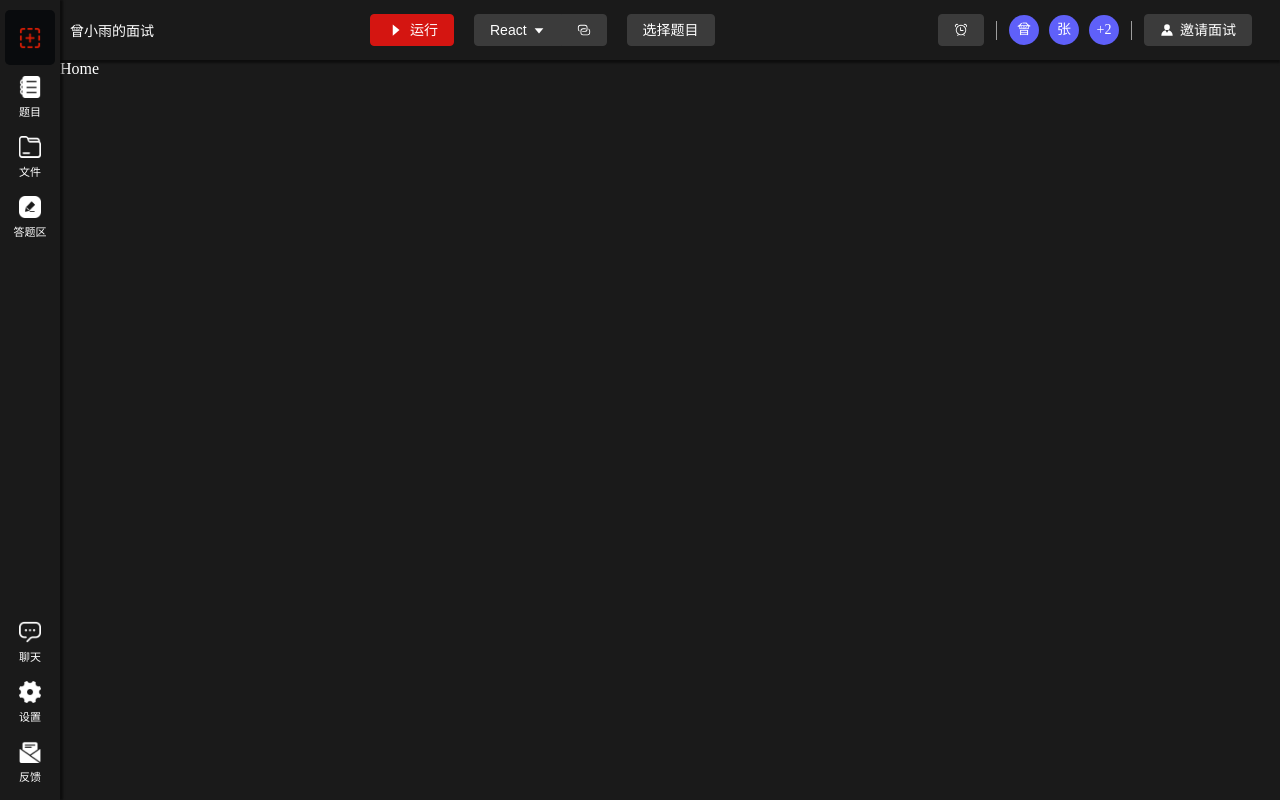
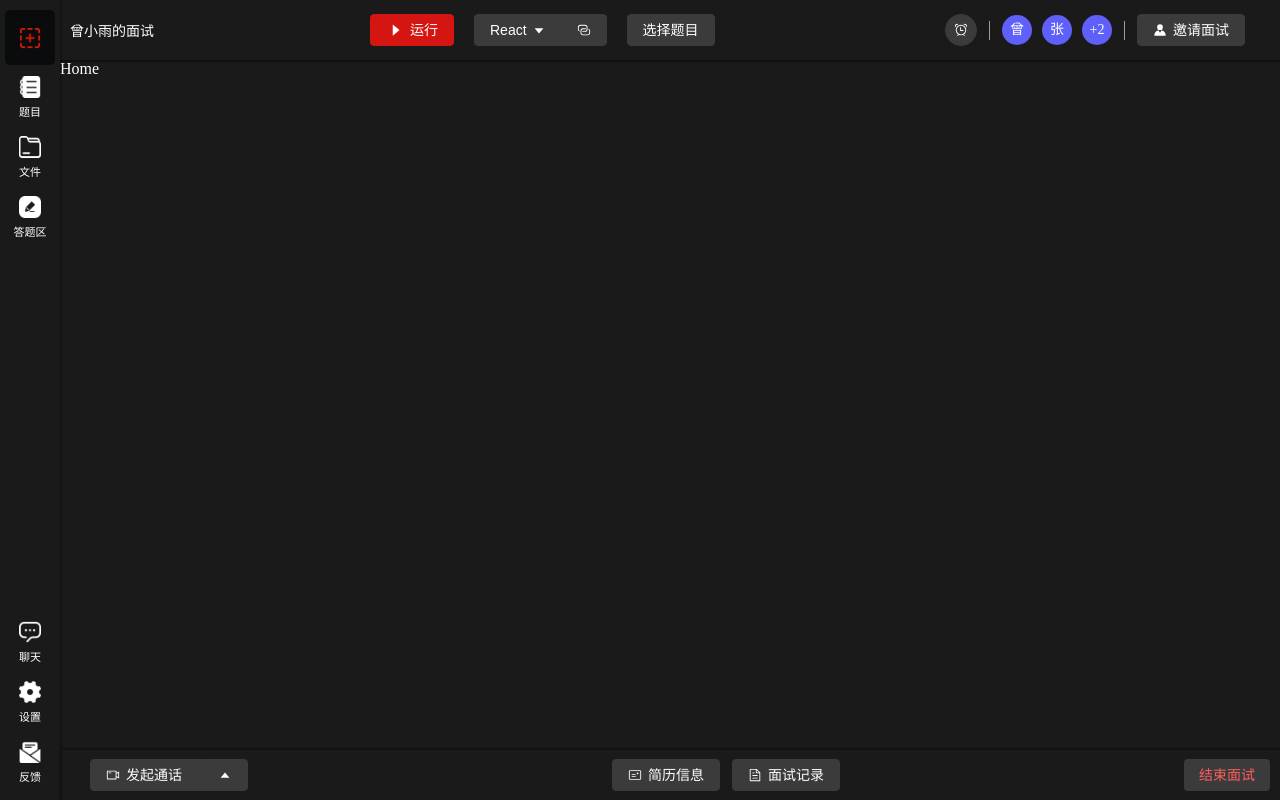
Before and after one commit to hjhxy/showmecode, a Vue app: page / in a window 1280 px wide. Built offline with nearby package versions, Linux system fonts and the light colour scheme.

Commit message:
feature: 新增footerbar

```diff
--- /dev/null
+++ b/src/renderer/src/layout/FooterBar/index.vue
@@ -0,0 +1,49 @@
+<script setup lang="ts">
+import { CaretTop, VideoCamera, Avatar, Postcard, Document } from '@element-plus/icons-vue'
+</script>
+
+<template>
+  <div class="footerbar-container">
+    <div class="lefttitle">
+      <div class="clock">
+        <el-button-group style="margin: 0px 20px">
+          <el-button color="#3b3b3b">
+            <el-icon><VideoCamera /></el-icon>
+            <span style="margin-right: 5px">发起通话</span>
+          </el-button>
+          <el-button color="#3b3b3b">
+            <el-icon><CaretTop /></el-icon>
+          </el-button>
+        </el-button-group>
+      </div>
+    </div>
+    <div class="center">
+      <el-button color="#3b3b3b">
+        <el-icon><Postcard /></el-icon>
+        <span>简历信息</span>
+      </el-button>
+      <el-button color="#3b3b3b">
+        <el-icon><Document /></el-icon>
+        <span>面试记录</span>
+      </el-button>
+    </div>
+    <div class="right">
+      <div class="invate">
+        <el-button color="rgb(255, 95, 95)" plain style="border: none; background-color: #3b3b3b">
+          <span>结束面试</span>
+        </el-button>
+      </div>
+    </div>
+  </div>
+</template>
+
+<style lang="less" scoped>
+.footerbar-container {
+  padding: 10px;
+  height: 100%;
+  display: flex;
+  justify-content: space-between;
+  align-items: center;
+  color: rgb(255, 95, 95);
+}
+</style>
--- a/src/renderer/src/layout/HeaderBar/index.vue
+++ b/src/renderer/src/layout/HeaderBar/index.vue
@@ -67,7 +67,7 @@ const { peopleList } = usePeopleList()
     </div>
     <div class="right">
       <div class="clock">
-        <el-button color="#3b3b3b">
+        <el-button color="#3b3b3b" circle>
           <el-icon><AlarmClock /></el-icon>
         </el-button>
       </div>
--- a/src/renderer/src/layout/index.vue
+++ b/src/renderer/src/layout/index.vue
@@ -1,7 +1,8 @@
 <script setup lang="ts">
 import Main from './Main/index.vue'
 import Sidebar from './SideBar/index.vue'
-import HeaderBar from './Headerbar/index.vue'
+import HeaderBar from './HeaderBar/index.vue'
+import FooterBar from './FooterBar/index.vue'
 </script>
 
 <template>
@@ -16,12 +17,15 @@ import HeaderBar from './Headerbar/index.vue'
       <div class="main">
         <Main />
       </div>
+      <div class="footerbar">
+        <FooterBar />
+      </div>
     </div>
   </div>
 </template>
 
 <style lang="less" scoped>
-@media (max-width: 710px) {
+@media (max-width: 880px) {
   .sidebar {
     display: none;
   }
@@ -43,7 +47,7 @@ import HeaderBar from './Headerbar/index.vue'
     width: 60px;
     min-width: 60px;
     height: 100vh;
-    box-shadow: 3px 0px 2px rgba(0, 0, 0, 0.5);
+    box-shadow: 1px 0px 2px rgba(0, 0, 0, 0.5);
     z-index: 1;
   }
 
@@ -54,7 +58,7 @@ import HeaderBar from './Headerbar/index.vue'
     flex-direction: column;
 
     .headerbar {
-      box-shadow: 0px 3px 2px rgba(0, 0, 0, 0.5);
+      box-shadow: 0px 2px 2px rgba(0, 0, 0, 0.5);
       height: 60px;
     }
 
@@ -62,6 +66,12 @@ import HeaderBar from './Headerbar/index.vue'
       height: 100vh;
       flex: 1;
     }
+
+    .footerbar {
+      height: 50px;
+      box-shadow: 2px 0 3px black;
+      z-index: 1;
+    }
   }
 }
 </style>
```
